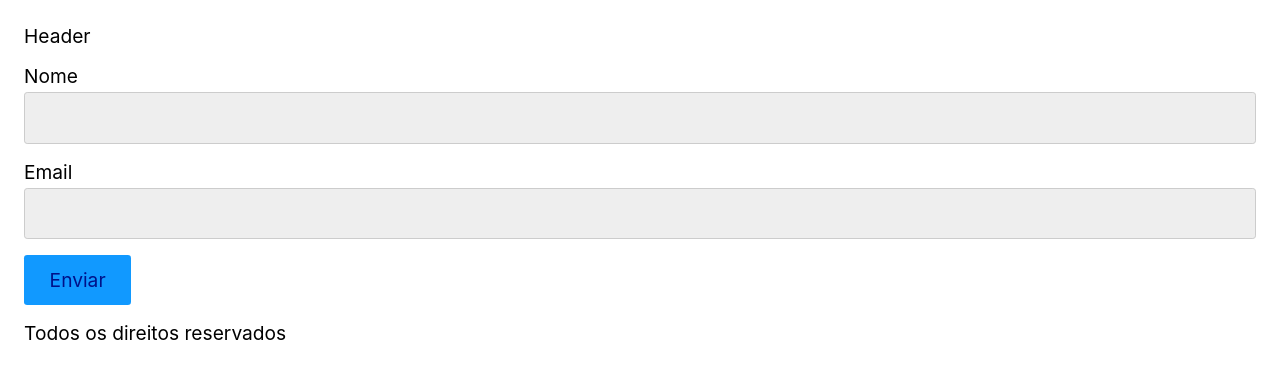
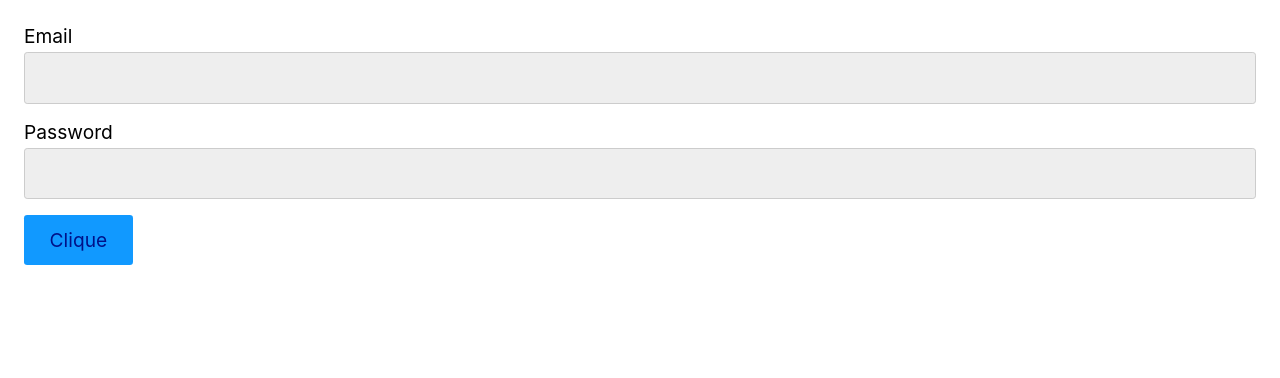
Before and after one commit to JoelSpinelli/ReactCompleto-old, a React (Create React App) app in the folder appreact/: page / in a window 1280 px wide. Shown: the top 378 px of the page. Built offline with nearby package versions, Linux system fonts and the light colour scheme; the HTML template or start-up script is replaced by a standard one.

Commit message:
propriedades

```diff
--- a/appreact/src/App.js
+++ b/appreact/src/App.js
@@ -1,16 +1,12 @@
 import React from 'react';
-import Header from './Header';
-import Footer from './Footer';
 import Form from './Form/Form';
 
 const App = () => {
   return (
     <div>
-      <Header />
       <Form />
-      <Footer />
     </div>
-  )
+  );
 }
 
 export default App;
--- a/appreact/src/Footer.js
+++ /dev/null
@@ -1,11 +0,0 @@
-import React from 'react'
-
-const Footer = () => {
-  return (
-    <footer>
-      <p>Todos os direitos reservados</p>
-    </footer>
-  )
-}
-
-export default Footer
--- a/appreact/src/Form/Button.js
+++ b/appreact/src/Form/Button.js
@@ -1,11 +1,7 @@
 import React from 'react'
 
 const Button = () => {
-  return (
-    <button>
-      Enviar
-    </button>
-  )
+  return <button>Clique</button>;
 }
 
 export default Button
--- a/appreact/src/Form/Form.js
+++ b/appreact/src/Form/Form.js
@@ -1,20 +1,14 @@
 import React from 'react'
+import Button from './Button'
 import Input from './Input'
-import Button from './Button'
 
 const Form = () => {
   return (
-    <form action="">
-      <p>
-        <label htmlFor="nome">Nome</label>
-        <Input />
-      </p>
-      <p>
-        <label htmlFor="email">Email</label>
-        <Input />
-      </p>
+    <div>
+      <Input id="email" label="Email" required/>
+      <Input id="password" label="Password" type="password"/>
       <Button />
-    </form>
+    </div>
   )
 }
 
--- a/appreact/src/Form/Input.js
+++ b/appreact/src/Form/Input.js
@@ -1,8 +1,11 @@
 import React from 'react'
 
-const Input = () => {
+const Input = ({label, id, ...props}) => {
   return (
-    <input type="text"/>
+    <div style={{ margin: '1rem 0' }}>
+      <label htmlFor={id}>{label}</label>
+      <input id={id} type="text" {...props}/>
+    </div>
   )
 }
 
--- a/appreact/src/Header.js
+++ /dev/null
@@ -1,7 +0,0 @@
-import React from 'react';
-
-const Header = () => {
-  return <header>Header</header>
-}
-
-export default Header;
```
